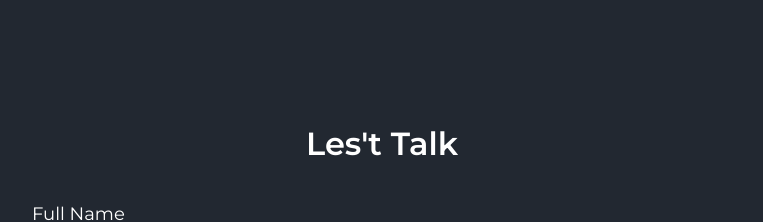
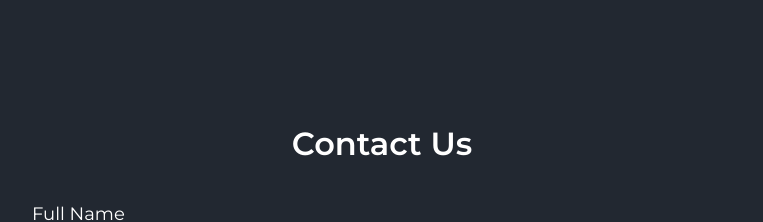
Before and after one commit to lmigonzalez/optipos-landing-page, a Next.js app: page / in a window 1280 px wide. Shown: the part 3480-3702 px from the top of the page, without its empty margins (258-1021 px from the left). Built offline with nearby package versions, Linux system fonts and the light colour scheme.

Commit message:
error fix

```diff
--- a/src/sections/Contact.js
+++ b/src/sections/Contact.js
@@ -56,7 +56,7 @@ const Contact = () => {
         viewport={{ once: true, amount: 0.8 }}
         transition={{ delay: 1 }}
       >
-        Les't Talk
+        Contact Us
       </motion.h2>
       <motion.form
         initial={{ y: 100, opacity: 0 }}
```
